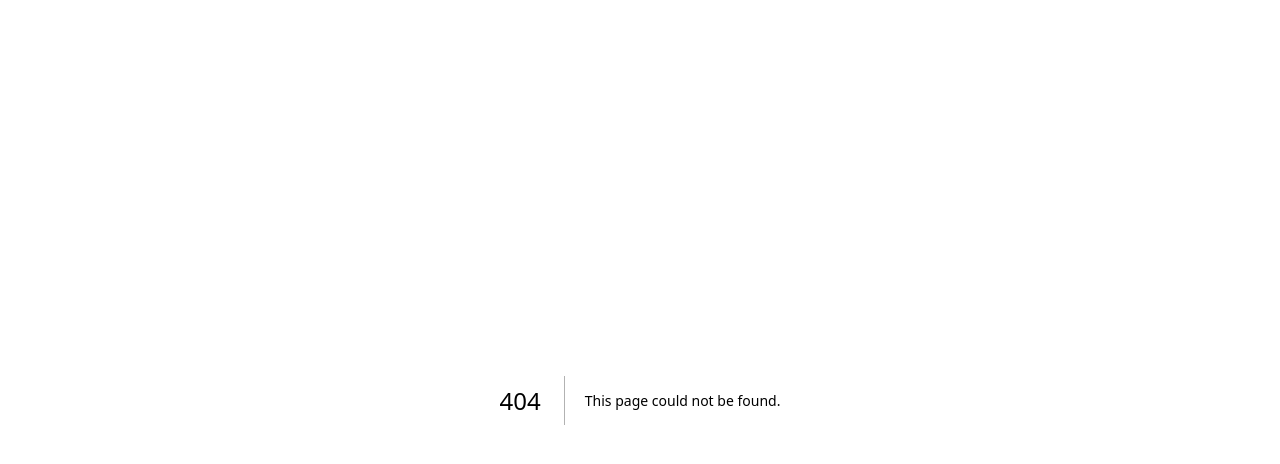
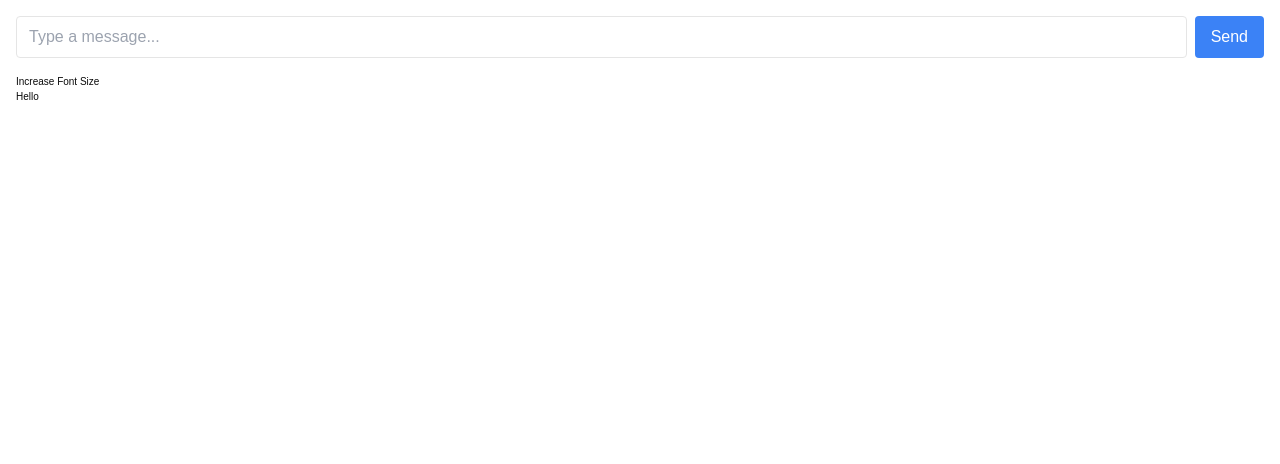
Before and after one commit to nerissa666/portfolio, a Next.js app: page /chat2 in a window 1280 px wide. Before the commit this address had no page. Shown: the top 464 px of the page. Built offline with nearby package versions, Linux system fonts and the light colour scheme.

Commit message:
add chat persistance + experimental chat2 version

```diff
--- a/app/chat/page.tsx
+++ b/app/chat/page.tsx
@@ -1,12 +1,22 @@
 "use client";
 
-import { useEffect, useOptimistic, useRef, useState } from "react";
+import { useEffect, useOptimistic, useRef } from "react";
 import { getAssitantMessageContentStream } from "./actions";
-import { Message } from "./types";
 import { useFormStatus } from "react-dom";
+import { useMessages } from "./use-messages";
+import dynamic from "next/dynamic";
+
+// Once we replace the local storage with
+const LazyRenderMessages = dynamic(
+  () => import("./render-messages").then((mod) => mod.RenderMessages),
+  {
+    ssr: false,
+  }
+);
 
 export default function Chat() {
-  const [messages, setMessages] = useState<Message[]>([]);
+  const [messages, setMessages] = useMessages();
+
   const [optimisticMessages, setOptimisticMessages] = useOptimistic(messages);
   const formRef = useRef<HTMLFormElement>(null);
   const bottomRef = useRef<HTMLDivElement>(null);
@@ -20,40 +30,11 @@ export default function Chat() {
     <div className="min-h-screen bg-[#1a1d21]">
       <div className="mx-auto max-w-[1028px] px-4 min-h-screen flex flex-col bg-[#1a1d21] w-full">
         <div className="flex-1 space-y-4 my-4 overflow-y-auto">
-          {optimisticMessages.map((message, index) => (
-            <div
-              key={index}
-              className={`flex ${
-                message.role === "assistant" ? "justify-start" : "justify-end"
-              }`}
-            >
-              <div
-                className={`rounded-lg px-4 py-2 max-w-[80%] ${
-                  message.role === "assistant"
-                    ? "bg-[#2c2d30] text-white"
-                    : "bg-[#007a5a] text-white"
-                }`}
-              >
-                <div className="whitespace-pre-wrap break-words">
-                  {message.content}
-                  {message.isOptimistic && (
-                    <span className="ml-1">
-                      <span className="inline-block animate-[bounce_1s_infinite_0ms]">
-                        .
-                      </span>
-                      <span className="inline-block animate-[bounce_1s_infinite_200ms]">
-                        .
-                      </span>
-                      <span className="inline-block animate-[bounce_1s_infinite_400ms]">
-                        .
-                      </span>
-                    </span>
-                  )}
-                </div>
-              </div>
-            </div>
-          ))}
-          <div ref={bottomRef}></div>
+          <LazyRenderMessages
+            className="flex-1 space-y-4 my-4 overflow-y-auto"
+            messages={optimisticMessages}
+            bottomRef={bottomRef}
+          />
         </div>
 
         <form
--- /dev/null
+++ b/app/chat/render-messages.tsx
@@ -0,0 +1,48 @@
+import { Message } from "./types";
+
+const LoadingDots = () => {
+  return (
+    <span className="ml-1">
+      <span className="inline-block animate-[bounce_1s_infinite_0ms]">.</span>
+      <span className="inline-block animate-[bounce_1s_infinite_200ms]">.</span>
+      <span className="inline-block animate-[bounce_1s_infinite_400ms]">.</span>
+    </span>
+  );
+};
+
+export const RenderMessages = ({
+  messages,
+  bottomRef,
+  className,
+}: {
+  messages: Message[];
+  bottomRef: React.RefObject<HTMLDivElement | null>;
+  className?: string;
+}) => {
+  return (
+    <div className={className}>
+      {messages.map((message, index) => (
+        <div
+          key={index}
+          className={`flex ${
+            message.role === "assistant" ? "justify-start" : "justify-end"
+          }`}
+        >
+          <div
+            className={`rounded-lg px-4 py-2 max-w-[80%] ${
+              message.role === "assistant"
+                ? "bg-[#2c2d30] text-white"
+                : "bg-[#007a5a] text-white"
+            }`}
+          >
+            <div className="whitespace-pre-wrap break-words">
+              {message.content}
+              {message.isOptimistic && <LoadingDots />}
+            </div>
+          </div>
+        </div>
+      ))}
+      <div ref={bottomRef}></div>
+    </div>
+  );
+};
--- /dev/null
+++ b/app/chat/use-messages.ts
@@ -0,0 +1,16 @@
+import { useEffect, useState } from "react";
+import { Message } from "./types";
+
+export const useMessages = () => {
+  const [messages, setMessages] = useState<Message[]>(() => {
+    if (typeof window === "undefined") return [];
+    const saved = localStorage.getItem("chat-messages");
+    return saved ? JSON.parse(saved) : [];
+  });
+
+  useEffect(() => {
+    localStorage.setItem("chat-messages", JSON.stringify(messages));
+  }, [messages]);
+
+  return [messages, setMessages] as const;
+};
--- a/app/chat/actions.ts
+++ b/app/chat2/action.tsx
@@ -4,6 +4,8 @@ import { LanguageModelV1, streamText } from "ai";
 import { Message } from "./types";
 import { openai } from "@ai-sdk/openai";
 import { deepseek } from "@ai-sdk/deepseek";
+import { Suspense } from "react";
+import { WithIncreaseFontSize } from "./client-button";
 
 const getTextStreamFromChatgpt = async (messages: Message[]) => {
   const { textStream } = await streamText({
@@ -44,3 +46,38 @@ export const getAssitantMessageContentStream = async (
 
   return generateText();
 };
+
+export const getMessageReactNode = async (message: Message) => {
+  return (
+    <WithIncreaseFontSize>
+      <Suspense fallback={<div>Loading...</div>}>
+        <StreamableDeepseekReply message={message} />
+      </Suspense>
+    </WithIncreaseFontSize>
+  );
+};
+
+const StreamableDeepseekReply = async ({ message }: { message: Message }) => {
+  return (
+    <StreamableRenderFromAsyncGenerator
+      g={await getAssitantMessageContentStream([message])}
+    />
+  );
+};
+
+const StreamableRenderFromAsyncGenerator = async ({
+  g,
+}: {
+  g: AsyncGenerator<string>;
+}) => {
+  const { done, value } = await g.next();
+  if (done) return <>{value}</>;
+  return (
+    <>
+      {value}
+      <Suspense fallback={<div>...</div>}>
+        <StreamableRenderFromAsyncGenerator g={g} />
+      </Suspense>
+    </>
+  );
+};
--- /dev/null
+++ b/app/chat2/client-button.tsx
@@ -0,0 +1,16 @@
+"use client";
+
+import { ReactNode, useState } from "react";
+
+export const WithIncreaseFontSize = ({ children }: { children: ReactNode }) => {
+  const [fontSize, setFontSize] = useState(10);
+
+  return (
+    <div style={{ fontSize: `${fontSize}px` }}>
+      <button onClick={() => setFontSize((prev) => prev + 1)}>
+        Increase Font Size
+      </button>
+      {children}
+    </div>
+  );
+};
--- /dev/null
+++ b/app/chat2/page.tsx
@@ -0,0 +1,48 @@
+"use client";
+import { ReactNode, useState } from "react";
+import { getMessageReactNode } from "./action";
+import { WithIncreaseFontSize } from "./client-button";
+
+export default function Chat2() {
+  const [inputValue, setInputValue] = useState("");
+  const [messages, setMessages] = useState<ReactNode[]>([]);
+
+  const handleSubmit = async () => {
+    if (!inputValue.trim()) return;
+
+    const message = { role: "user", content: inputValue } as const;
+    const newNode = await getMessageReactNode(message);
+
+    setMessages((prev) => [...prev, newNode]);
+    setInputValue("");
+  };
+
+  return (
+    <div className="p-4">
+      <div className="flex gap-2 mb-4">
+        <input
+          type="text"
+          value={inputValue}
+          onChange={(e) => setInputValue(e.target.value)}
+          className="flex-1 px-3 py-2 border rounded"
+          placeholder="Type a message..."
+        />
+        <button
+          onClick={handleSubmit}
+          className="px-4 py-2 bg-blue-500 text-white rounded"
+        >
+          Send
+        </button>
+      </div>
+      <div className="space-y-4">
+        {messages.map((message, index) => (
+          <div key={index}>{message}</div>
+        ))}
+      </div>
+
+      <WithIncreaseFontSize>
+        <div>Hello</div>
+      </WithIncreaseFontSize>
+    </div>
+  );
+}
--- /dev/null
+++ b/app/chat2/types.ts
@@ -0,0 +1,5 @@
+export interface Message {
+  role: "user" | "assistant";
+  content: string;
+  isOptimistic?: boolean;
+}
```
